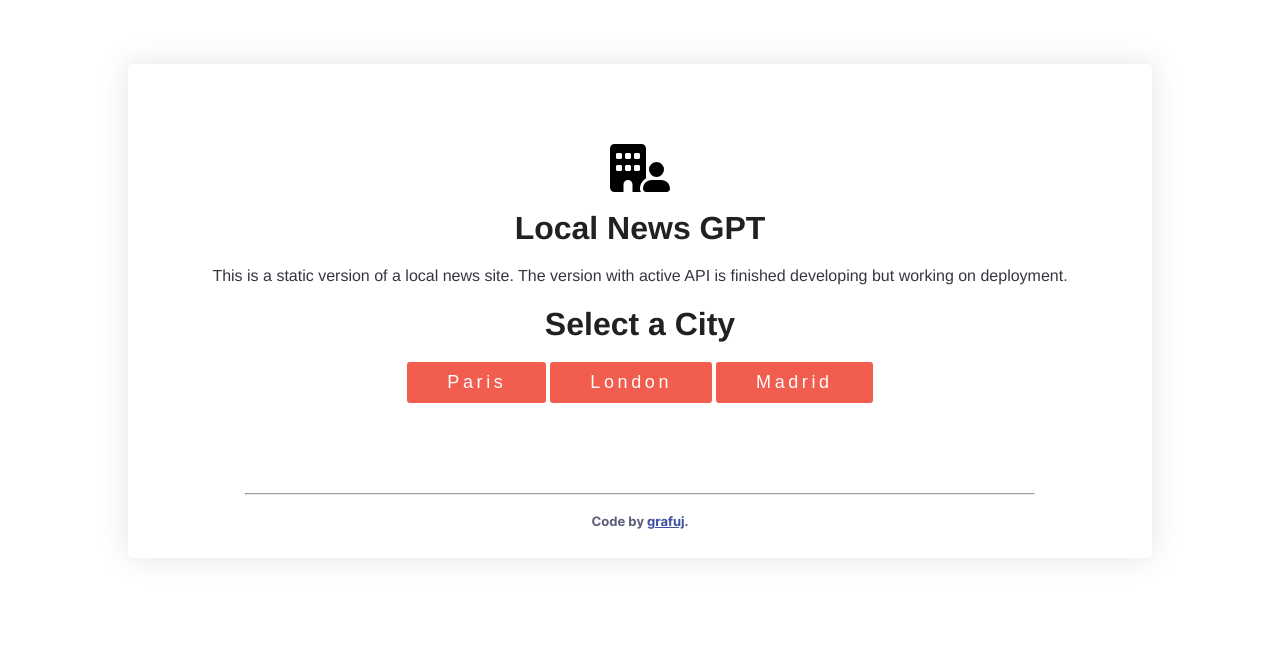
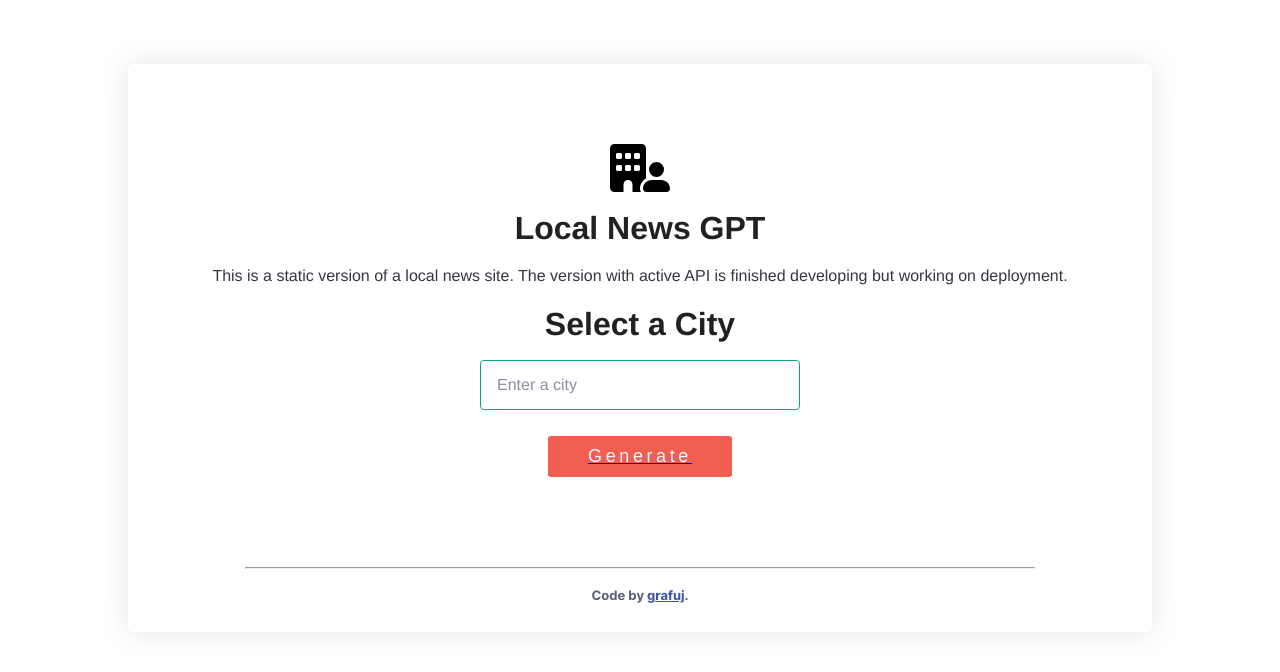
Before and after one commit to grafuj/local-news-GPT-react, a React (Vite) app: page / in a window 1280 px wide. Shown: the top 672 px of the page. Built offline with nearby package versions, Linux system fonts and the light colour scheme; a web font is replaced by a local one.

Commit message:
revert lobby to generative content

```diff
--- a/src/Lobby.jsx
+++ b/src/Lobby.jsx
@@ -4,87 +4,34 @@ import { responseParser } from "./api/responseParser";
 import { useNewsContext } from './Context/NewsContext';
 import './index.css';
 
-
-
 export const Lobby = () => {
-  const { cityInput, setCityInput, result, setResult, image, setImage } = useNewsContext();
+  const { cityInput, setCityInput, result, setResult } = useNewsContext();
   // console.log("context contents9:", cityInput, setCityInput, result, setResult)
   const navigate = useNavigate();
 
 
-  // const onSubmit = async (event) => {
-  //   event.preventDefault();
-  //   try {
+  const onSubmit = async (event) => {
+    event.preventDefault();
+    try {
 
-  //     // const response = await fetch("/api/generateCity", {
-  //     const response = await fetch("https://local-news-api.onrender.com", {
-  //       method: "POST",
-  //       headers: {
-  //         "Content-Type": "application/json",
-  //       },
-  //       body: JSON.stringify({ city: cityInput }),
-  //     });
-  //     console.log("line 22 response:", response);
-  //     const data = await response.json();
-  //     if (response.status !== 200) {
-  //       throw data.error || new Error(`Request failed with status ${response.status}`);
-  //     }
-  //     console.log("data26:", data); //data is there
-  //     console.log("parsed data27:", responseParser(data.result)); //data is correctly parsed
+      // const response = await fetch("/api/generateCity", {
+      const response = await fetch("https://local-news-api.onrender.com", {
+        method: "POST",
+        headers: {
+          "Content-Type": "application/json",
+        },
+        body: JSON.stringify({ city: cityInput }),
+      });
+      console.log("line 22 response:", response);
+      const data = await response.json();
+      if (response.status !== 200) {
+        throw data.error || new Error(`Request failed with status ${response.status}`);
+      }
+      console.log("data26:", data); //data is there
+      console.log("parsed data27:", responseParser(data.result)); //data is correctly parsed
 
-  //     setResult(responseParser(data.result)); // this line doesn't work
-  //     /*
-  //     setResult([
-  //       {
-  //         title: 'Paris Fashion Week Unveils Latest Trends',
-  //         description: 'Get ready to be mesmerized by the world of fashion as Paris Fashion Week showcases the latest haute couture creations.'
-  //       },
-  //       {
-  //         title: 'New Art Exhibition at the Louvre',
-  //         description: 'Explore the artistic wonders of the Louvre Museum with a new and captivating exhibition that brings history to life.'
-  //       },
-  //       {
-  //         title: 'Parisian Cuisine at Its Finest',
-  //         description: 'Savor the exquisite flavors of Paris with the opening of a Michelin-starred restaurant that promises a gastronomic journey.'
-  //       },
-  //       {
-  //         title: 'Celebrating Bastille Day in Style',
-  //         description: 'Join the festive atmosphere as Parisians celebrate Bastille Day with fireworks, parades, and cultural events.'
-  //       },
-  //       {
-  //         title: 'Seine River Cruises',
-  //         description: "A Romantic Escape: Experience the romance of Paris by embarking on a scenic cruise along the Seine River, taking in the city's enchanting skyline."
-  //       },
-  //       {
-  //         title: 'Parisian Arts and Culture',
-  //         description: "Immerse yourself in Paris's rich cultural scene, from world-class art galleries to captivating theatrical performances."
-  //       },
-  //       {
-  //         title: 'Exploring Montmartre',
-  //         description: 'The Bohemian Heart of Paris: Take a stroll through Montmartre, the charming and artistic neighborhood known for its vibrant history and picturesque streets.'
-  //       }
-  //     ]);
-  //     */
-  //     // console.log("result30:", result);
-
-  //     setTimeout(() => {  //this is an attempt at delaying setResult so that it eventually gets set or to find out if a later console.log is different
-  //       // setResult(responseParser(data.result));
-  //       console.log("result35:", result);
-  //       window.location.reload();
-  //       navigate("/News"); //checking if staying on the page for longer fixes the problem
-  //     }, 1500);
-
-  //     // router.push("/News");
-  //   } catch (error) {
-  //     console.error(error);
-  //     alert(error.message);
-  //   }
-  // };
-
-
-
-  const setParis = () => {
-    setCityInput("Paris");
+      setResult(responseParser(data.result)); // this line doesn't work
+      /*
       setResult([
         {
           title: 'Paris Fashion Week Unveils Latest Trends',
@@ -115,79 +62,22 @@ export const Lobby = () => {
           description: 'The Bohemian Heart of Paris: Take a stroll through Montmartre, the charming and artistic neighborhood known for its vibrant history and picturesque streets.'
         }
       ]);
-    setImage("/assets/images/paris.jpg");
+      */
+      // console.log("result30:", result);
+
+      setTimeout(() => {  //this is an attempt at delaying setResult so that it eventually gets set or to find out if a later console.log is different
+        // setResult(responseParser(data.result));
+        console.log("result35:", result);
+        window.location.reload();
+        navigate("/News"); //checking if staying on the page for longer fixes the problem
+      }, 1500);
+
+      // router.push("/News");
+    } catch (error) {
+      console.error(error);
+      alert(error.message);
+    }
   };
-
-  const setLondon = () => {
-    setCityInput("London");
-    setResult([
-      {
-        title: 'London Fashion Week Extravaganza',
-        description: 'Experience the glamour and creativity of London Fashion Week, where top designers showcase cutting-edge fashion trends.'
-      },
-      {
-        title: 'British Museum: A Journey Through History',
-        description: 'Explore the treasures of human history at the British Museum, home to an extensive collection of artifacts from around the world.'
-      },
-      {
-        title: 'Fine Dining in London\'s Culinary Scene',
-        description: 'Indulge your taste buds with the diverse culinary offerings of London, from Michelin-starred restaurants to street food markets.'
-      },
-      {
-        title: 'Celebrating London\'s Rich Cultural Heritage',
-        description: 'Immerse yourself in London\'s vibrant arts and culture scene, featuring world-class theaters, galleries, and music venues.'
-      },
-      {
-        title: 'Cruising the Thames: London\'s Iconic River',
-        description: 'Discover the beauty of London from the Thames River, where you can enjoy scenic cruises and stunning views of the city\'s landmarks.'
-      },
-      {
-        title: 'Exploring the Historic Streets of Greenwich',
-        description: 'Step back in time as you explore the historic streets of Greenwich, home to the Royal Observatory, Cutty Sark, and more.'
-      },
-      {
-        title: 'London\'s Green Oasis: Hyde Park',
-        description: 'Relax and unwind in the heart of London at Hyde Park, a vast green space offering recreational activities and serene natural beauty.'
-      }
-    ]);
-    setImage("/assets/images/london.jpeg");
-  };
-
-  const setMadrid = () => {
-    setCityInput("Madrid");
-    setResult([
-      {
-        title: 'Madrid Fashion Scene: Where Style Meets Passion',
-        description: 'Experience the vibrant fashion culture of Madrid, where passion and style collide on the runways and in the streets.'
-      },
-      {
-        title: 'Prado Museum: Spain\'s Artistic Treasure Trove',
-        description: 'Delve into the world of art at the Prado Museum, home to a remarkable collection of European masterpieces and Spanish art.'
-      },
-      {
-        title: 'Gastronomic Delights of Madrid',
-        description: 'Savor the rich and diverse flavors of Madrid, from traditional tapas bars to modern Michelin-starred restaurants.'
-      },
-      {
-        title: 'Discovering Spanish Heritage in Madrid',
-        description: 'Immerse yourself in Spain\'s heritage and history with visits to iconic landmarks like the Royal Palace and Plaza Mayor.'
-      },
-      {
-        title: 'Retiro Park: Green Oasis in the Heart of Madrid',
-        description: 'Relax in the lush beauty of Retiro Park, a tranquil retreat in the heart of Madrid offering boating, gardens, and more.'
-      },
-      {
-        title: 'Nightlife in Madrid: A City that Never Sleeps',
-        description: 'Experience the lively nightlife of Madrid, where the party goes on into the early hours at clubs, bars, and flamenco venues.'
-      },
-      {
-        title: 'Exploring the Historic Streets of La Latina',
-        description: 'Wander through the charming streets of La Latina, a historic neighborhood in Madrid known for its tapas, markets, and vibrant atmosphere.'
-      }
-    ]);
-    setImage("/assets/images/madrid.jpeg");
-  };
-
 
   return (
     <main className="parent-div">
@@ -196,29 +86,17 @@ export const Lobby = () => {
         <h3>Local News GPT</h3>
         <p>This is a static version of a local news site. The version with active API is finished developing but working on deployment.</p>
         <h3>Select a City</h3>
-        {/* <form onSubmit={onSubmit} className="form"> */}
-        <form className="form">
-          {/* <input
+        <form onSubmit={onSubmit} className="form">
+          <input
             type="text"
             name="city"
             placeholder="Enter a city"
             value={cityInput}
             onChange={(e) => setCityInput(e.target.value)}
-          /> */}
-          {/* <Link to="/News"> */}
-          {/* </Link> */}
-          {/* <button type="submit" className="read-more-button" style={{ margin: 'auto' }}>Paris</button> */}
-          <div className="button-row">
-            <Link className="text-link" to="/News">
-              <button onClick={setParis} className="read-more-button" style={{ margin: 'auto' }}>Paris</button>
+          />
+          <Link to="/News">
+            <button type="submit" className="read-more-button" style={{ margin: 'auto' }}>Generate</button>
           </Link>
-            <Link className="text-link" to="/News">
-              <button onClick={setLondon} className="read-more-button" style={{ margin: 'auto' }}>London</button>
-            </Link>
-            <Link className="text-link" to="/News">
-              <button onClick={setMadrid} className="read-more-button" style={{ margin: 'auto' }}>Madrid</button>
-            </Link>
-          </div>
         </form>
       </div>
       <hr className={"hr-separator"} />
```
Lines whose indentation alone changed are shown as unchanged.
